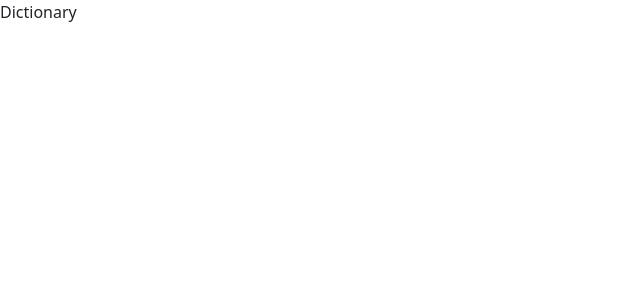
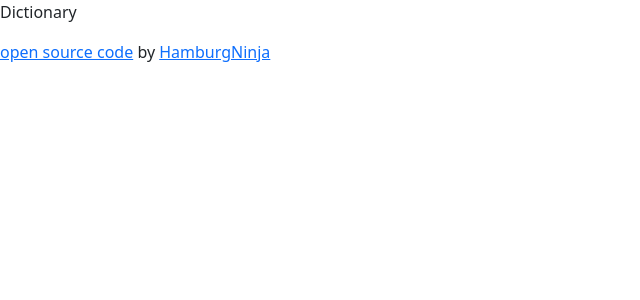
Before and after one commit to HamburgNinja/react-dictionary, a React (Create React App) app: page / in a window 1280 px wide. Shown: the top 300 px of the page, without its empty margins (0-640 px from the left). Built offline with nearby package versions, Linux system fonts and the light colour scheme.

Commit message:
added open source link

```diff
--- a/src/App.js
+++ b/src/App.js
@@ -6,6 +6,21 @@ function App() {
       <header className="App-header">
         <p>Dictionary</p>
       </header>
+      <a
+        href="https://github.com/HamburgNinja/react-dictionary"
+        target="_blank"
+        rel="noreferrer"
+      >
+        open source code
+      </a>{" "}
+      by{" "}
+      <a
+        href="https://github.com/HamburgNinja"
+        target="_blank"
+        rel="noreferrer"
+      >
+        HamburgNinja
+      </a>
     </div>
   );
 }
```
